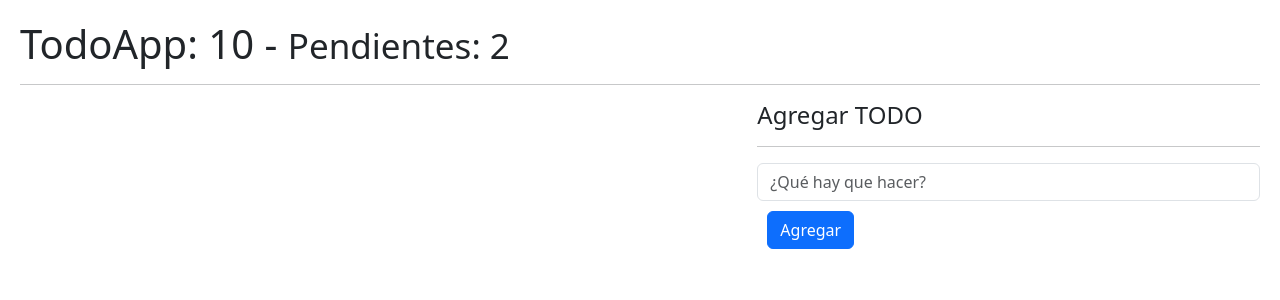
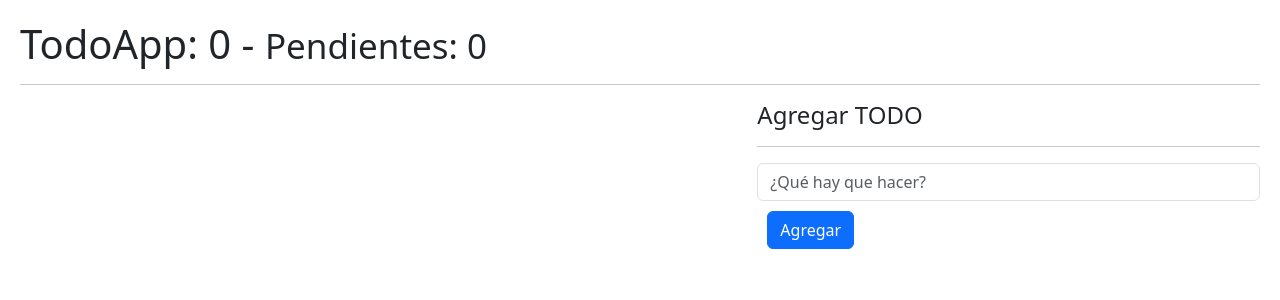
Before and after one commit to jcavila44/react-hooksApp, a React (Vite) app: page / in a window 1280 px wide. Shown: the top 300 px of the page. Built offline with nearby package versions, Linux system fonts and the light colour scheme.

Commit message:
Finished second part app

```diff
--- a/src/08-useReducer/TodoApp.tsx
+++ b/src/08-useReducer/TodoApp.tsx
@@ -5,11 +5,11 @@ import { TodoList } from "./TodoList";
 
 export const TodoApp = () => {
 
-    const { todos, onCrossoutTodo, onDeleteTodo, onNewTodo } = useTodo([]);
+    const { todos, todosCount, pendingTodosCount, onCrossoutTodo, onDeleteTodo, onNewTodo } = useTodo([]);
 
     return (
         <>
-            <h1>TodoApp: 10 - <small>Pendientes: 2</small></h1>
+            <h1>TodoApp: {todosCount} - <small>Pendientes: {pendingTodosCount} </small></h1>
             <hr />
 
             <div className="row">
--- a/src/08-useReducer/TodoList.tsx
+++ b/src/08-useReducer/TodoList.tsx
@@ -9,7 +9,7 @@ export const TodoList = ({ todos, onDeleteTodo, onCrossoutTodo }) => {
         <>
             <ul className="list-group">
                 {
-                    todos.map(({ id, description, done }: ITodo, key) => (
+                    todos.map(({ id, description, done }: ITodo, key: number) => (
                         <TodoItem key={key} id={id} description={description} done={done} onDeleteTodo={onDeleteTodo} onCrossoutTodo={onCrossoutTodo} />
                     ))
                 }
--- a/src/08-useReducer/useTodo.tsx
+++ b/src/08-useReducer/useTodo.tsx
@@ -35,6 +35,8 @@ export const useTodo = (initialState = []) => {
 
   return {
     todos,
+    todosCount: todos.length,
+    pendingTodosCount: todos.filter((todo) => !todo.done).length,
     onNewTodo,
     onDeleteTodo,
     onCrossoutTodo,
```
